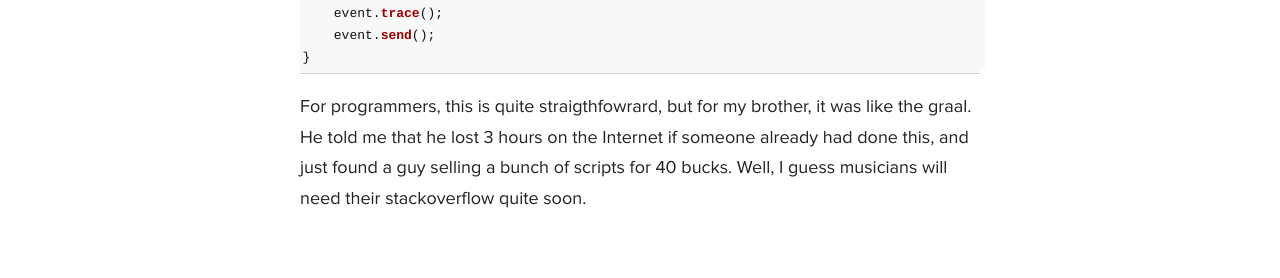
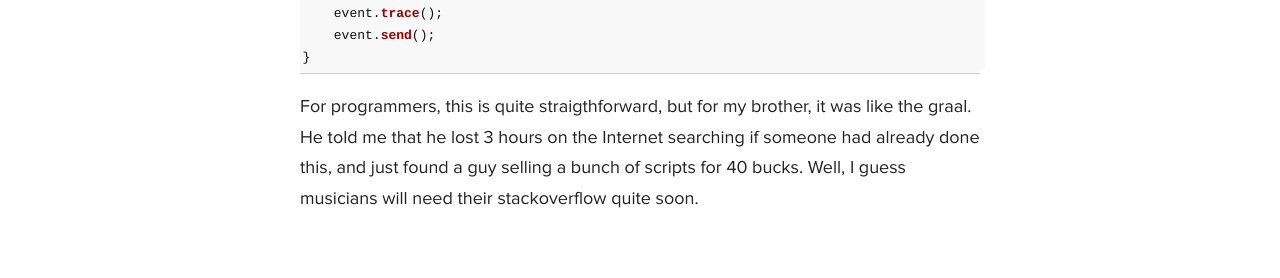
Before and after one commit to ssaunier/ssaunier.github.io, a Jekyll site: the page built from _posts/2014-07-29-music-producers-should-now-know-how-to-code.markdown, in a window 1280 px wide. Shown: the part 1063-1341 px from the top of the page. Built offline with Jekyll 4.4.1, drawn with Linux system fonts in a browser that asks for light colours; Markdown is read by kramdown in place of the engine named in the settings; comment, search, counter and statistics services are not loaded.

Commit message:
corrected typos
know the summer was flat, but still hope u got some waves

````diff
--- a/_posts/2014-07-29-music-producers-should-now-know-how-to-code.markdown
+++ b/_posts/2014-07-29-music-producers-should-now-know-how-to-code.markdown
@@ -44,7 +44,7 @@ function HandleMIDI(event)
 }
 ```
 
-For programmers, this is quite straigthfowrard, but for my brother, it was
-like the graal. He told me that he lost 3 hours on the Internet if someone already
-had done this, and just found a guy selling a bunch of scripts for 40 bucks. Well,
+For programmers, this is quite straigthforward, but for my brother, it was
+like the graal. He told me that he lost 3 hours on the Internet searching if someone
+had already done this, and just found a guy selling a bunch of scripts for 40 bucks. Well,
 I guess musicians will need their stackoverflow quite soon.
````
